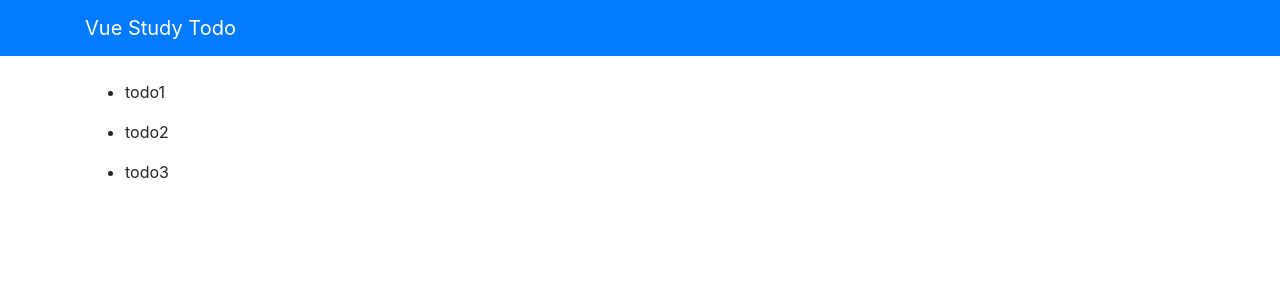
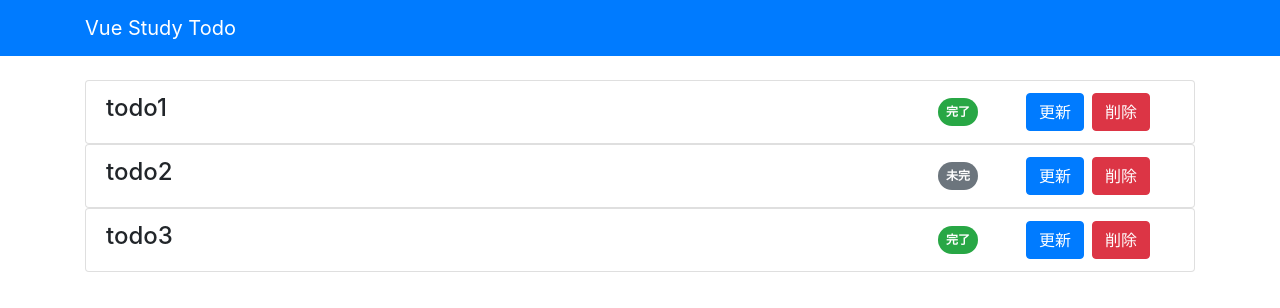
Before and after one commit to azukiazusa1/vue-study-todo, a Vue app in the folder frontend/: page / in a window 1280 px wide. Shown: the top 308 px of the page. Built offline with nearby package versions, Linux system fonts and the light colour scheme.

Commit message:
todo item componetn

```diff
--- /dev/null
+++ b/frontend/src/components/TodoItem.vue
@@ -0,0 +1,33 @@
+<template>
+  <li class="list-group-item d-flex justify-content-between align-items-center">
+    <div class="flex-grow-1">
+      <h4>{{ todo.title }}</h4>
+    </div>
+    <div class="px-4">
+      <span v-if="todo.done" class="badge badge-pill badge-success p-2">
+        完了
+      </span>
+      <span v-else class="badge badge-pill badge-secondary p-2">
+        未完
+      </span>
+    </div>
+    <div class="px-4">
+      <button class="btn btn-primary mr-2">更新</button>
+      <button class="btn btn-danger">削除</button>
+    </div>
+  </li>
+</template>
+
+<script lang="ts">
+import { defineComponent, PropType } from 'vue'
+import { Todo } from '../types'
+
+export default defineComponent({
+  props: {
+    todo: {
+      type: Object as PropType<Todo>,
+      required: true,
+    }
+  },
+})
+</script>
--- a/frontend/src/components/TodoList.vue
+++ b/frontend/src/components/TodoList.vue
@@ -1,13 +1,14 @@
 <template>
   <div>
-    <ul v-for="todo in todos" :key="todo.id">
-      <li>{{ todo.title }}</li>
+    <ul v-for="todo in todos" :key="todo.id" class="list-group">
+      <todo-item :todo="todo" />
     </ul>
   </div>
 </template>
 
 <script lang="ts">
 import { defineComponent } from 'vue'
+import TodoItem from './TodoItem.vue'
 import { Todo } from '../types'
 
 const todos: Todo[] = [
@@ -29,6 +30,9 @@ const todos: Todo[] = [
 ]
 
 export default defineComponent({
+  components: {
+    TodoItem
+  },
   setup() {
     return {
       todos
```
